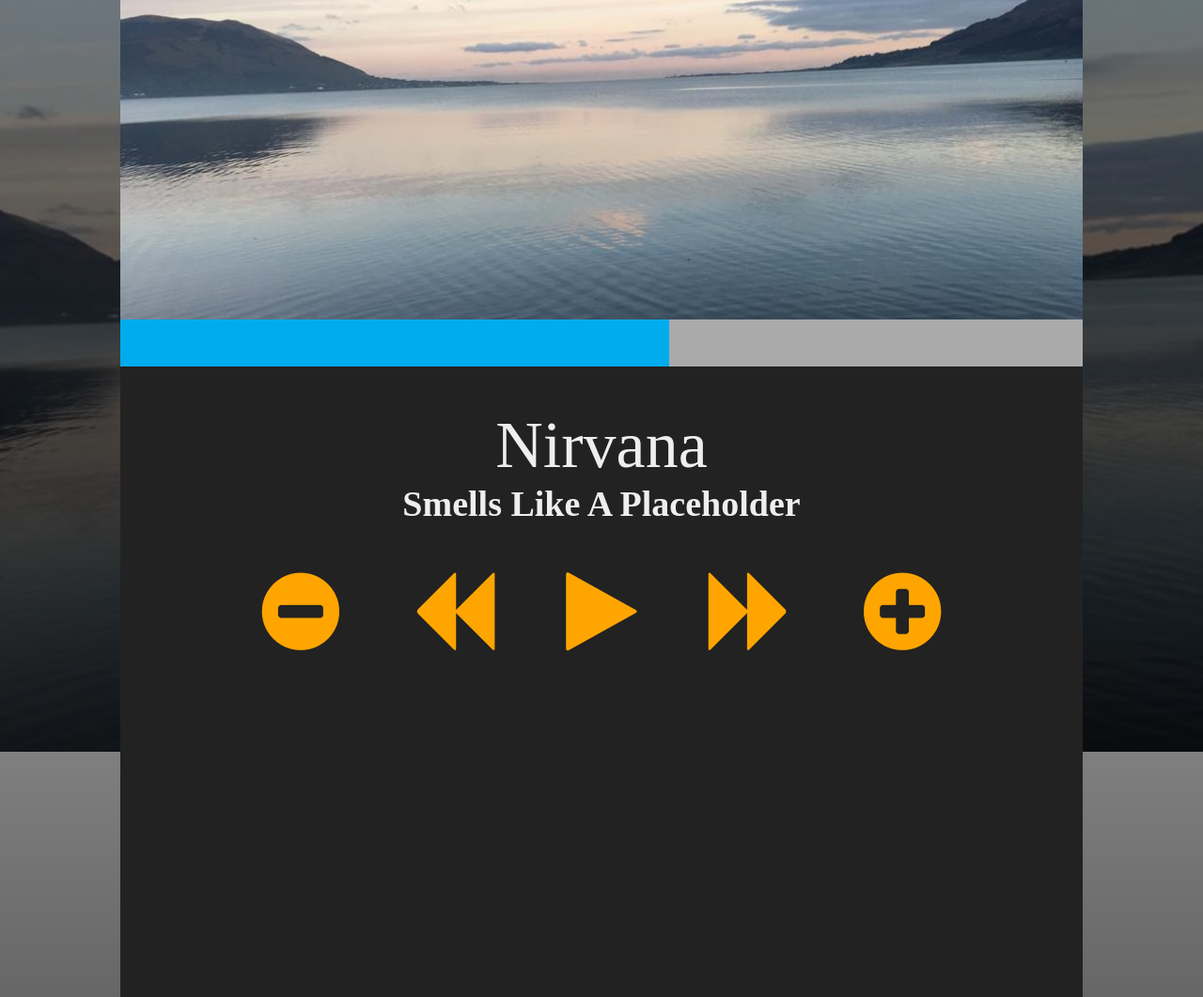
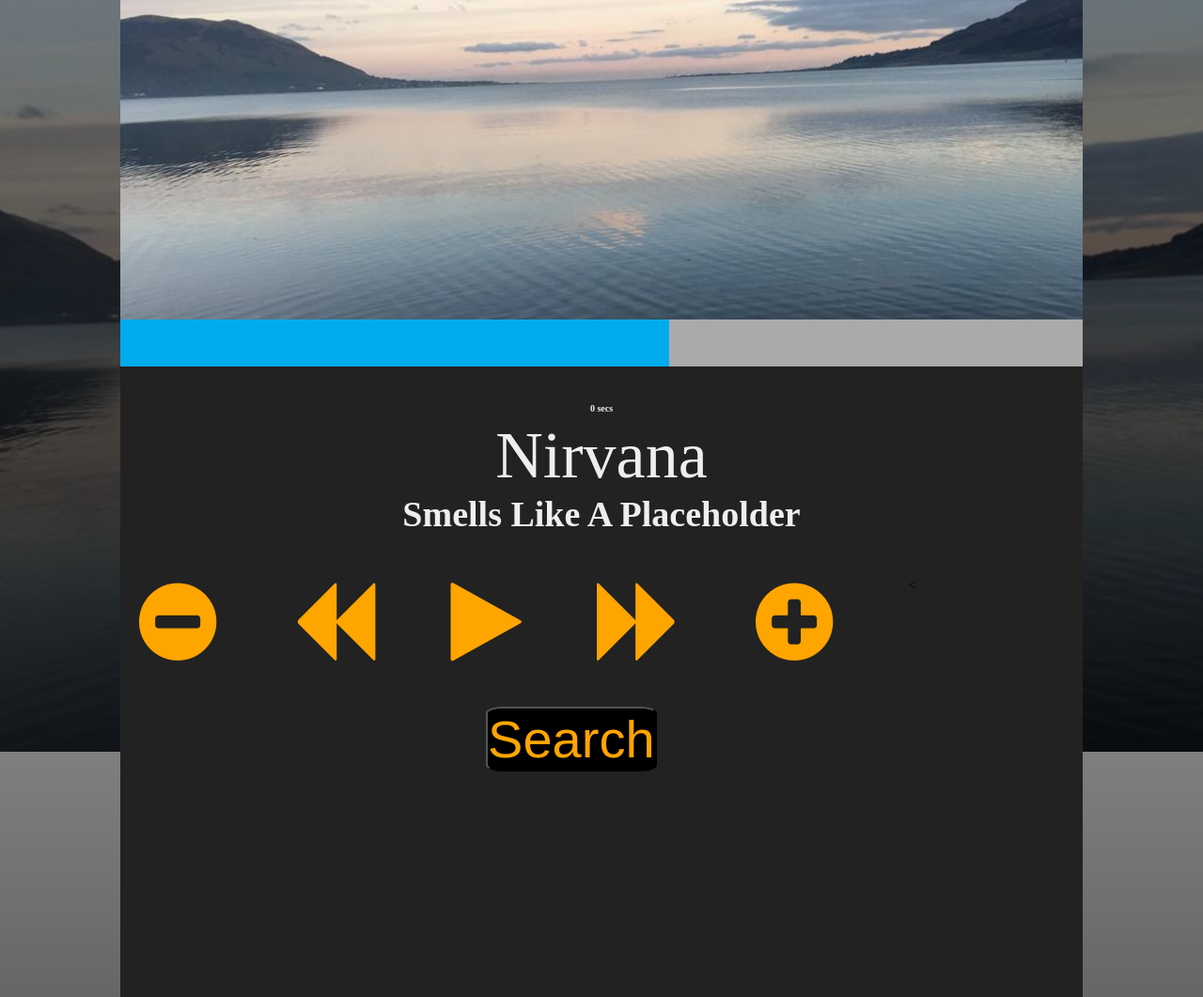
Before and after one commit to slippy17/webserver_zero, a Flask app: page / in a window 1280 px wide. Shown: the top 1061 px of the page at 94% size. Run offline with Flask 2, Linux system fonts and the light colour scheme; data that the repository does not hold is empty; parts of the project's set-up code (start-up, migrations or seed data) failed here and were passed over; some libraries are stand-ins or nearby versions.

Commit message:
Add search button

```diff
--- a/server.py
+++ b/server.py
@@ -16,21 +16,17 @@
 if gpio_avail : os.system("sudo ./ledON")
 
 
-
-
 class Juke():
 
     playtimer = pt.Tmr()
-
 
     def __init__(self):
         self.is_playing = 0
         self.cur_disc = 40
         self.cur_track = 1
-        self.cur_time = 0
+        self.cur_time = 0 ## not used
         self.song_len = 0
-        self.end = 0        ## Time that songs ends.
-
+        self.end = 0        ## Not used. Time that songs ends.
 
 
     def call_repeatedly(self,interval, func, *args):
@@ -42,18 +38,15 @@
         return stopped.set
 
 
-
     def play(self, disc_indx, track):
         self.cur_disc = disc_indx
         self.cur_track = track
         self.is_playing = 1
-        #self.song_len = 10#int(player.cddb[str(disc_indx)]['disc']['release-list'][0]['medium-list'][0]['track-list'][track-1]['length'])/1000
 
         x = self.df[(self.df["Disc_ID"] == self.cur_disc) & (self.df["Track_ID"] == self.cur_track)]
         self.song_len = int(x.Length/1000)
         print(x)
 
-        print(f'*********** Song Length is {int(self.song_len)} seconds')
         Juke.playtimer.run(int(self.song_len))
         self.cancel_future_calls = self.call_repeatedly(5, self.check_timer)
 
@@ -65,8 +58,6 @@
             self.stop()
             return
         return
-
-
 
 
     def pause(self):
@@ -85,14 +76,12 @@
         return self.is_playing
 
 
-
     def stop(self):
         self.is_playing = 0
-        self.cur_time = 0
+        self.cur_time = 0   ## not used
         self.cancel_future_calls()
         send_code(['Stop'])
         return 'Stop'
-
 
     def status(self):
         message = {}
@@ -116,18 +105,18 @@
         self.adf= self.adf.drop_duplicates(subset=['Album'], ignore_index=True)
         return
 
-    def album_stats(self,index_no):
-    	db = self.cddb[index_no]['disc']['release-list'][0]
-    	message = []
-    	tracks = db['medium-list'][0]['track-count']
-    	track_list = db['medium-list'][0]['track-list']
-    	artist =  db['artist-credit'][0]['artist']['name']
-    	album = db['title']
-    	message.append({'tracks':tracks})
-    	message.append(track_list)
-    	message.append({'artistname':artist})
-    	message.append({'album':album})
-    	return message
+    # def album_stats(self,index_no):
+    # 	db = self.cddb[index_no]['disc']['release-list'][0]
+    # 	message = []
+    # 	tracks = db['medium-list'][0]['track-count']
+    # 	track_list = db['medium-list'][0]['track-list']
+    # 	artist =  db['artist-credit'][0]['artist']['name']
+    # 	album = db['title']
+    # 	message.append({'tracks':tracks})
+    # 	message.append(track_list)
+    # 	message.append({'artistname':artist})
+    # 	message.append({'album':album})
+    # 	return message
 
     def album_stats_df(self,index_no):  ## ************** TESTED ************
         db = self.adf.loc[index_no]
@@ -139,23 +128,17 @@
         return tracks_df
 
 
-
-
 app = Flask(__name__)
 
 player = Juke()
 #player.load()
 player.load_df()
 
-
-
-
 #cur_disk = 10
 #cur_song = 5
 #cur_song_len = 0
 #cur_time = 0
 #is_playing = False
-
 
 def send_code(commands):
 	with open("./static/p_codes.json", "r") as infile:
@@ -164,11 +147,46 @@
             code = (cd_player[command])
             raw = bin(int(code, 16))[2:].zfill(32)
             if command == 'Play':
-                time.sleep(6)
+                time.sleep(8)
             print (command, code)
             if gpio_avail : os.system("sudo ./pioneer "+ raw)
             time.sleep(0.6)
 	return
+
+
+def command_builder(s_cd, s_track):
+    c_builder = ['Pause']
+
+    if (int(s_cd)>100) or (len(s_track)>2):
+        print("Error in the length of numbers")
+
+    a1= s_cd[0]
+    c_builder.append(a1)
+
+    if len(s_cd) == 2:
+        a2= s_cd[1]
+        c_builder.append(a2)
+
+    if len(s_cd) == 3:
+        a2= s_cd[1]
+        c_builder.append(a2)
+        a3 = s_cd[2]
+        c_builder.append(a3)
+
+    c_builder.append('Disc')
+    b1= s_track[0]
+    c_builder.append(b1)
+    if len(s_track) == 2:
+        b2= s_track[1]
+        c_builder.append(b2)
+    c_builder.append('Track')
+
+    c_builder.append('Play')
+    return c_builder
+
+
+
+
 
 
 
@@ -197,15 +215,19 @@
     return render_template('index.html')
 
 
+@app.route('/search')
+def search_DB():
+    ##sname=render_template(request.args['sname'])
+    ##print(sname)
+    return render_template('search.html', sname=request.args['sname'])
+
+
 @app.route('/loadDatabase/<index_no>', methods=['GET','POST'])
 def load_DB(index_no):
 	index_no = int(index_no)
 	data = player.album_stats_df(index_no) ## changed from .ablum_stats
 
 	data = data.to_dict( orient="records")
-	#print (f'*********************** {type(data)} *******************************')
-	#with open("data.json", "w") as outfile:
-	#	json.dump(data,outfile,indent=2)
 
 	return jsonify(data)
 
@@ -218,47 +240,13 @@
 
 		data = request.json
 		s_idx = data['Index']  ## Index from the client.
-		s_cd = str(player.adf.loc[s_idx].Disc_ID) ## Lookup the Disc_ID from that Index.
-		s_track = str(data['Song']+1)
+		sel_cd = str(player.adf.loc[s_idx].Disc_ID) ## Lookup the Disc_ID from that Index.
+		sel_track = str(data['Song']+1)
 
+	command_list = command_builder(sel_cd, sel_track)
+	send_code(command_list)
 
-
-## Command builder makes list of commands to send.
-
-	c_builder = ['Pause']
-
-	if (int(s_cd)>100) or (len(s_track)>2):
-	    print("Error in the length of numbers")
-
-	a1= s_cd[0]
-	c_builder.append(a1)
-
-	if len(s_cd) == 2:
-	    a2= s_cd[1]
-	    c_builder.append(a2)
-
-	if len(s_cd) == 3:
-	    a2= s_cd[1]
-	    c_builder.append(a2)
-	    a3 = s_cd[2]
-	    c_builder.append(a3)
-
-
-	c_builder.append('Disc')
-	b1= s_track[0]
-	c_builder.append(b1)
-	if len(s_track) == 2:
-	    b2= s_track[1]
-	    c_builder.append(b2)
-	c_builder.append('Track')
-
-	c_builder.append('Play')
-
-
-	send_code(c_builder)
-
-	print(player.play(int(s_cd), int(s_track)))
-
+	player.play(int(sel_cd), int(sel_track))
 
 	return '200'
 
--- a/static/script.js
+++ b/static/script.js
@@ -41,9 +41,10 @@
 	if(d_stat.is_playing == -1){
 			show_paused_button()}
 
+	update_runtime(d_stat.length-d_stat.time);
+
 	setTimeout(stat, 5000)
-	text = "H5 text"
-	main.run_time.innerText = text;
+
 	return d_stat
 };
 
@@ -87,6 +88,11 @@
 return
 };
 
+function update_runtime(runTime){
+
+  document.getElementById("runTime").innerHTML = runTime+" secs";
+
+};
 
 //document.addEventListener("DOMContentLoaded", async () => {
 // Work in  progress.
--- a/static/styles.css
+++ b/static/styles.css
@@ -81,18 +81,15 @@
 	color:#eee;
 	margin-bottom: 5px;
 }
-.player .main .details h3 {
-	font-size: 50px;
-	color: #aaa;
-}
+
 
 .player .main .controls {
 	display: flex;
-	justify-content: center;
-	margin:5px 5px;
+	justify-content: normal;
+	margin:5px -20px;
 }
 .player .main .controls > div {
-	margin:0px 38px;
+	margin:0px 40px;
 	cursor: pointer;
 }
 .player .main .controls i.fa {
@@ -111,6 +108,18 @@
 .player .main .controls > div.play-pause-control.paused i.fa-play-circle-o {
 	display: var(--show_paused);
 }
+
+.player .main .search button {
+	position: absolute;
+	top : 71%;
+	left : 38%;
+	border-radius : 10%;
+	font-size: 56px;
+	color: orange;
+	background: black
+
+}
+
 
 .player .player-list {
 
--- a/templates/index.html
+++ b/templates/index.html
@@ -25,7 +25,7 @@
 		</div>
 
 		<div class="details">
-			<h5></h5>
+			<h5 id="runTime">00:00</h5>
 			<p></p>
 			<h3></h3>
 			<h2></h2>
@@ -48,6 +48,13 @@
 			<div class="next-disc-control">
 				<i class="fa fa-plus-circle"></i>
 			</div>
+
+		<div class="search">
+			<button>Search</button><
+		</div>
+
+
+
 		</div>
 	</div>
 	<div class="player-list">
```
Also changed, not shown: templates/search.html (added, +17 -0 lines).
